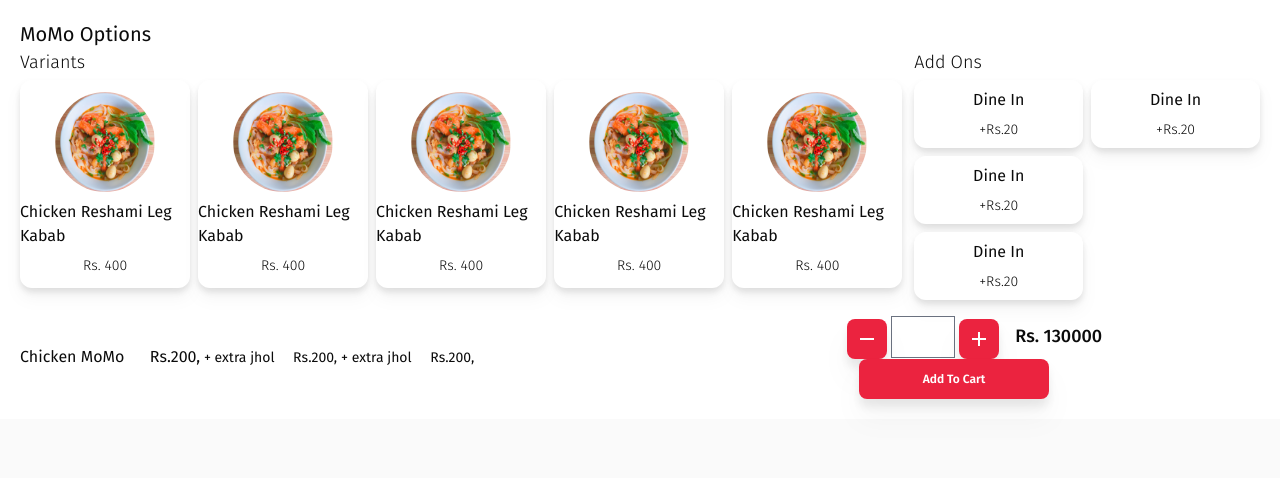
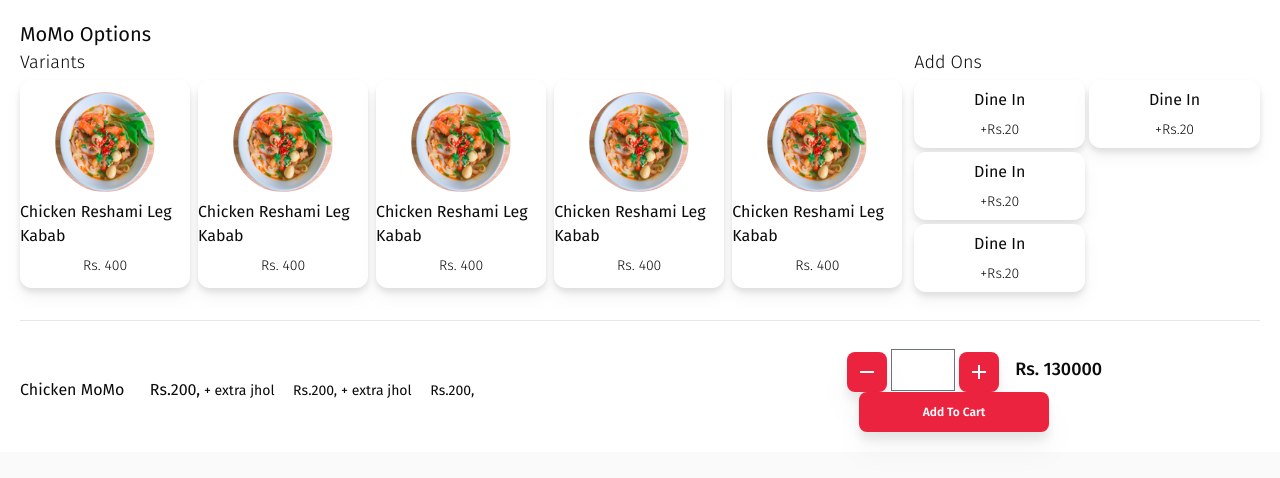
Before and after one commit to anmolpradhan/foodboard-web-client, a React (Create React App) app: page / in a window 1280 px wide. Shown: the top 478 px of the page. Built offline with nearby package versions, Linux system fonts and the light colour scheme.

Commit message:
minor changes

```diff
--- a/src/components/pos-components/topbars/FoodOptions.js
+++ b/src/components/pos-components/topbars/FoodOptions.js
@@ -29,7 +29,7 @@ function FoodOptions() {
           </div>
           <div className="flex flex-col col-span-2 gap-1">
             <h2 className="text-lg font-light">Add Ons</h2>
-            <div className="grid grid-rows-3 grid-flow-col gap-2">
+            <div className="grid grid-rows-3 grid-flow-col gap-1">
               <button className="box-button py-2" value="Hello">
                 Dine In
                 <br />
@@ -54,7 +54,8 @@ function FoodOptions() {
           </div>
         </div>
       </div>
-      <div className="flex flex-row mt-4 items-center w-full">
+      <hr className="mt-7"/>
+      <div className="flex flex-row mt-7 items-center w-full">
         <div className="basis-2/3">
           Chicken MoMo &nbsp;&nbsp;&nbsp;&nbsp; Rs.200,
           <span className="text-sm">
```
